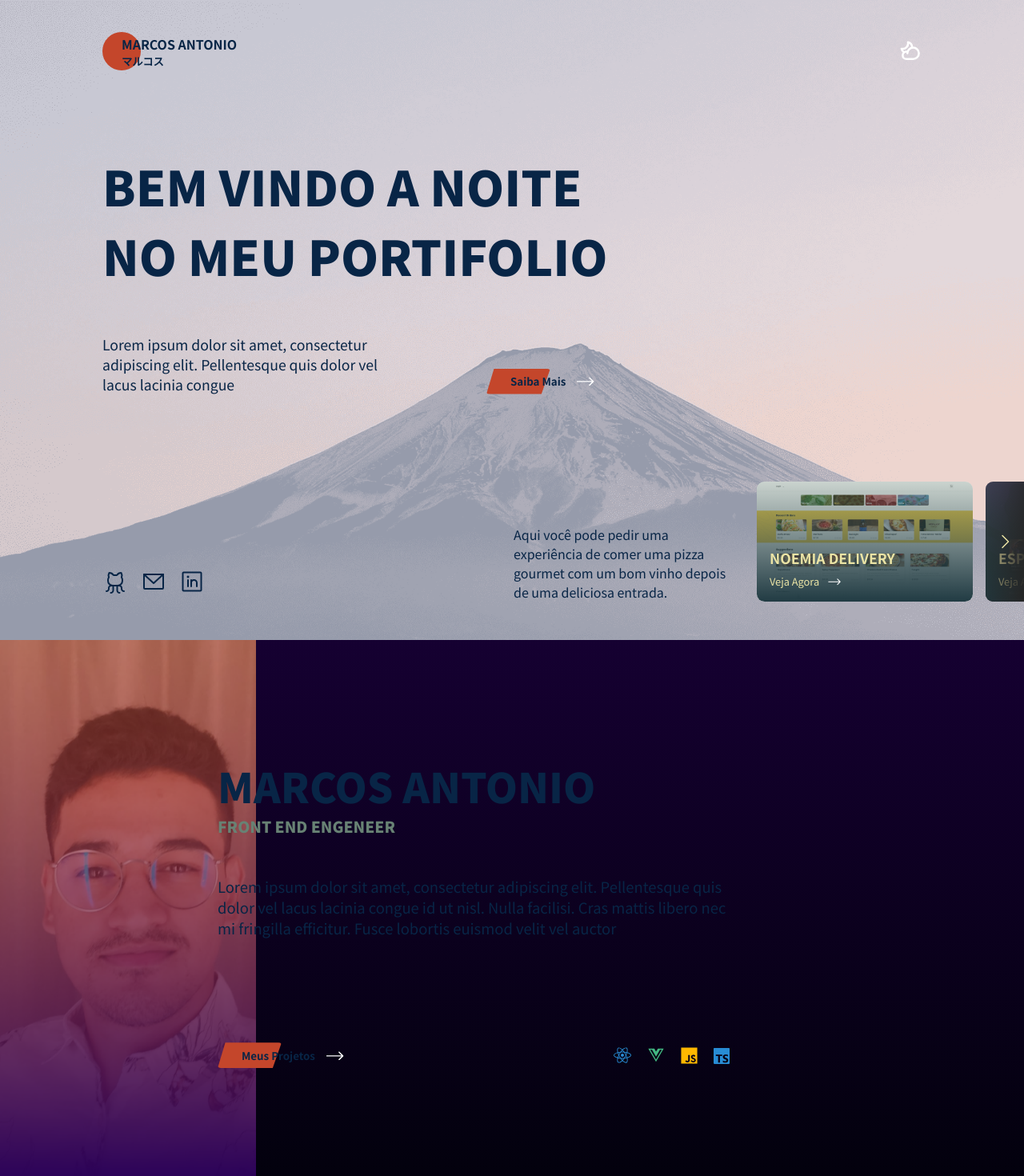
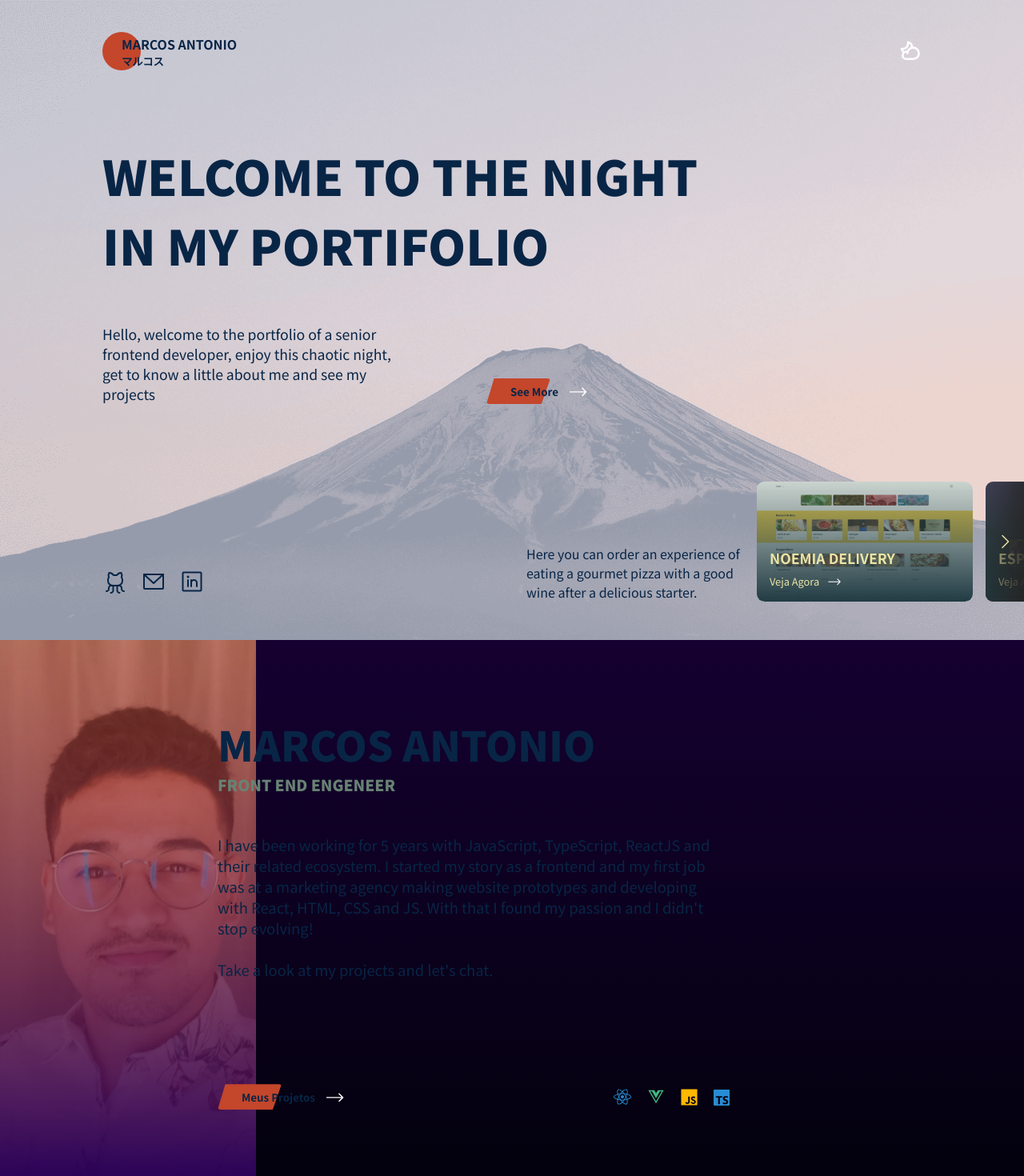
Before and after one commit to Marcos-An/my-portifolio, a Next.js app: page / in a window 1280 px wide. Shown: the top 1470 px of the page at 80% size. Built offline with nearby package versions, Linux system fonts and the light colour scheme.

Commit message:
update texts

```diff
--- a/src/components/organisms/AboutSection/index.tsx
+++ b/src/components/organisms/AboutSection/index.tsx
@@ -42,7 +42,7 @@ export function AboutSection() {
               facilisi. Cras mattis libero nec mi fringilla efficitur. Fusce
               lobortis euismod velit vel auctor.{' '}
             </p>
-            <div className={styles.buttonLightWrapper}>
+            <div className={styles.buttonWrapper}>
               <a href="#side-projects">
                 <Button>Meus Projetos</Button>
               </a>
@@ -59,12 +59,16 @@ export function AboutSection() {
             <h3>FRONT END ENGENEER</h3>
 
             <p>
-              Lorem ipsum dolor sit amet, consectetur adipiscing elit.
-              Pellentesque quis dolor vel lacus lacinia congue id ut nisl. Nulla
-              facilisi. Cras mattis libero nec mi fringilla efficitur. Fusce
-              lobortis euismod velit vel auctor
+              I have been working for 5 years with JavaScript, TypeScript,
+              ReactJS and their related ecosystem. I started my story as a
+              frontend and my first job was at a marketing agency making website
+              prototypes and developing with React, HTML, CSS and JS. With that
+              I found my passion and I didn't stop evolving!
+              <br />
+              <br />
+              Take a look at my projects and let's chat.
             </p>
-            <div className={styles.buttonLightWrapper}>
+            <div className={styles.buttonWrapper}>
               <a href="#side-projects">
                 <Button>Meus Projetos</Button>
               </a>
--- a/src/components/organisms/AboutSection/secondSection.module.scss
+++ b/src/components/organisms/AboutSection/secondSection.module.scss
@@ -36,7 +36,7 @@
       color: var(--color-paragraph);
     }
 
-    .buttonLightWrapper {
+    .buttonWrapper {
       margin-top: 2rem;
       display: flex;
       justify-content: space-between;
@@ -78,7 +78,7 @@
         width: 100%;
       }
 
-      .buttonLightWrapper {
+      .buttonWrapper {
         .techWrapper {
           display: none;
         }
@@ -126,14 +126,13 @@
       color: var(--color-paragraph);
     }
 
-    .buttonLightWrapper {
+    .buttonWrapper {
       margin-top: 7rem;
       display: flex;
       justify-content: space-between;
       align-items: center;
 
       .techWrapper {
-        margin-left: 20rem;
         display: flex;
         gap: 1.2rem;
       }
@@ -169,7 +168,7 @@
       color: var(--color-paragraph);
     }
 
-    .buttonLightWrapper {
+    .buttonWrapper {
       margin-top: 2rem !important;
       .techWrapper {
         display: none !important;
--- a/src/components/organisms/ContactSection/index.tsx
+++ b/src/components/organisms/ContactSection/index.tsx
@@ -10,8 +10,8 @@ export function ContactSection() {
         <h1>GET IN TOUCH</h1>
       </div>
       <p>
-        Lorem ipsum dolor sit amet, consectetur adipiscing elit. Pellentesque
-        quis dolor vel lacus lacinia congue id ut nisl. Nulla facilisi.{' '}
+        Now that you know a little about me and have seen some of my projects,
+        let's talk, send me a message or email!
       </p>
 
       <SocialIcons />
--- a/src/components/organisms/MainSection/firstSection.module.scss
+++ b/src/components/organisms/MainSection/firstSection.module.scss
@@ -118,7 +118,7 @@
   right: 0;
 
   p {
-    margin-right: 2rem;
+    margin-right: 1rem;
     width: 17rem;
     color: var(--color-paragraph);
   }
--- a/src/components/organisms/MainSection/index.tsx
+++ b/src/components/organisms/MainSection/index.tsx
@@ -30,26 +30,27 @@ export function MainSection() {
             />
           </div>
           <div className={styles.titleLightWrapper}>
-            <h1>Olá, eu sou o Marcos</h1>
-            <h1>Bem vindo ao meu portifólio</h1>
+            <h1>Hello, I'm Marcos</h1>
+            <h1>Welcome to my portfolio</h1>
           </div>
           <a href="#about">
-            <Button>Saiba Mais</Button>
+            <Button>See More</Button>
           </a>
         </div>
       ) : (
         <div className={styles.titleDarkContainer}>
           <div className={styles.titleDarkWrapper}>
-            <h1>BEM VINDO A NOITE</h1>
-            <h1>NO MEU PORTIFOLIO</h1>
+            <h1>WELCOME TO THE NIGHT</h1>
+            <h1>IN MY PORTIFOLIO</h1>
           </div>
           <div className={styles.subtitleDarkWrapper}>
             <p>
-              Lorem ipsum dolor sit amet, consectetur adipiscing elit.
-              Pellentesque quis dolor vel lacus lacinia congue
+              Hello, welcome to the portfolio of a senior frontend developer,
+              enjoy this chaotic night, get to know a little about me and see my
+              projects
             </p>
             <a href="#about">
-              <Button>Saiba Mais</Button>
+              <Button>See More</Button>
             </a>
           </div>
         </div>
--- a/src/components/organisms/ProjectsSection/index.tsx
+++ b/src/components/organisms/ProjectsSection/index.tsx
@@ -29,7 +29,7 @@ export function ProjectsSection() {
       </div>
       <br />
       <br />
-      <Button onClick={() => router.push('/side-projects')}>Veja Todos</Button>
+      <Button onClick={() => router.push('/side-projects')}>See All</Button>
     </div>
   )
 }
--- a/src/utils/projects.json
+++ b/src/utils/projects.json
@@ -4,7 +4,7 @@
       "id": 1,
       "title": "NOEMIA DELIVERY",
       "bannerUrl": "/assets/images/projectsScreens/noemia.png",
-      "about": "Aqui você pode pedir uma experiência de comer uma pizza gourmet com um bom vinho depois de uma deliciosa entrada.",
+      "about": "Here you can order an experience of eating a gourmet pizza with a good wine after a delicious starter.",
       "techs": ["react", "typescript", "hasura", "graphql", "postgres"],
       "github": "https://github.com/Marcos-An/noemia"
     },
@@ -12,7 +12,7 @@
       "id": 2,
       "title": "ESPORT NLW",
       "bannerUrl": "/assets/images/projectsScreens/nlw-esport.png",
-      "about": "Aqui você pode criar um anúncio para encontrar sua dupla para jogar seu jogo favorito. Construindo com React, React Native e mais",
+      "about": "Here you can create an ad to find your partner to play your favorite game. Building with React, React Native and more.",
       "techs": ["react", "typescript", "node", "prisma"],
       "github": "https://github.com/Marcos-An/esports-nlw"
     },
@@ -20,7 +20,7 @@
       "id": 3,
       "title": "POKEDEX APP",
       "bannerUrl": "/assets/images/projectsScreens/pokedex.png",
-      "about": "Pokedex feito com uma PokeApi. O aplicativo permite que o usuário veja o pokemon em detalhes, tendo também a possibilidade de procurar o pokemon que deseja",
+      "about": "Pokedex made with a PokeApi. The application allows the user to see the pokemon in detail, also having the possibility to search for the pokemon he wants.",
       "techs": ["react", "javascript", "css"],
       "github": "https://github.com/Marcos-An/Pokedex"
     },
@@ -29,7 +29,7 @@
       "id": 4,
       "title": "STER CRYPTO",
       "bannerUrl": "/assets/images/projectsScreens/ster-crypto.png",
-      "about": "O SterCrypto é um modelo para um mercado de NFTs responsivo, crie seu mercado e construa uma ótima experiência para seus usuários. É construído com NextJs e Chakra",
+      "about": "SterCrypto is a template for a responsive NFT marketplace, build your marketplace and build a great experience for your users. It is built with NextJs and Chakra",
       "techs": ["react", "typescript", "css"],
       "github": "https://github.com/Marcos-An/ster-crypto"
     },
@@ -37,7 +37,7 @@
       "id": 5,
       "title": "NEXT STARTER",
       "bannerUrl": "/assets/images/projectsScreens/next-starter.png",
-      "about": "Iniciador simples para Next JS 12+, Chakra UI 2+ e TypeScript, um alias também já está configurado! Clone este projeto e use-o para criar seu próprio projeto Next.js.",
+      "about": "Simple Starter for Next JS 12+, Chakra UI 2+ and TypeScript, an alias is already set up too! Clone this project and use it to create your own Next.js project.",
       "techs": ["react", "typescript"],
       "github": "https://github.com/Marcos-An/next-starter"
     },
@@ -45,7 +45,7 @@
       "id": 6,
       "title": "INTEGRE 10 ANOS",
       "bannerUrl": "/assets/images/projectsScreens/integre-10.png",
-      "about": "Pagina interativa com vários games como jogo da velha e forca, feita em React-js para a comemoração de 10 anos da melhor agencia de marketing, Agência Integre.",
+      "about": "Interactive page with several games such as tic-tac-toe, made in React-js to celebrate 10 years of the best marketing agency, Agência Integra.",
       "techs": ["react", "javascript", "css"],
       "github": "https://github.com/Marcos-An/Integre-10-anos"
     },
@@ -53,7 +53,7 @@
       "id": 7,
       "title": "GOAT BEAT",
       "bannerUrl": "/assets/images/projectsScreens/goat-beat.png",
-      "about": "Uma mesa “DJ” com cabras, é uma brincadeira com HTML, CSS e JavaScript para aprender funções JavaScript puras. Comece agora!",
+      "about": "A “DJ” table with goats, is a play with HTML, CSS and JavaScript to learn pure JavaScript functions. Start now!",
       "techs": ["html", "css", "javascript"],
       "github": "https://github.com/Marcos-An/Goat---Beat"
     },
@@ -61,7 +61,7 @@
       "id": 8,
       "title": "POST DO IT",
       "bannerUrl": "/assets/images/projectsScreens/post-do-it.png",
-      "about": "O que é Post-do-it? é um aplicativo para criar 'post-is' para lembrar o que você tem que fazer, e tudo, sempre com uma pitada de humor",
+      "about": "What is Post-do-it? is an application to create 'post-is' to remember what you have to do, and everything, always with a hint of humor.",
       "techs": ["vue", "javascript", "css"],
       "github": "https://github.com/Marcos-An/Post-do-it"
     },
@@ -69,7 +69,7 @@
       "id": 9,
       "title": "BORDER BEAUTY",
       "bannerUrl": "/assets/images/projectsScreens/border-beauty.png",
-      "about": "Faça seu próprio div personalizado, com largura, altura, plano de fundo e mais. Quando você obtiver sua div perfeita, receberá um CSS para adicionar ao seu código",
+      "about": "Make your own custom div, with width, height, background and more. When you get your perfect div you will get some CSS to add to your code",
       "techs": ["react", "javascript", "css"],
       "github": "https://github.com/Marcos-An/border-beauty"
     },
@@ -77,7 +77,7 @@
       "id": 10,
       "title": "MY WEDDING",
       "bannerUrl": "/assets/images/projectsScreens/wedding.png",
-      "about": "Este é o meu site do meu casamento, que criei para centralizar os links de presentes e uma lista de convidados",
+      "about": "This is my wedding website, which I created to centralize gift links and a guest list.",
       "techs": ["react", "javascript", "css"],
       "github": "https://github.com/Marcos-An/wedding"
     }
```
